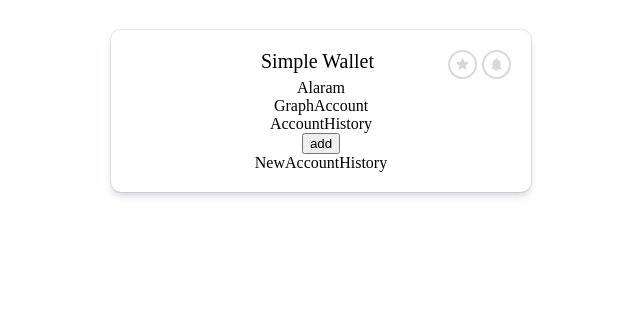
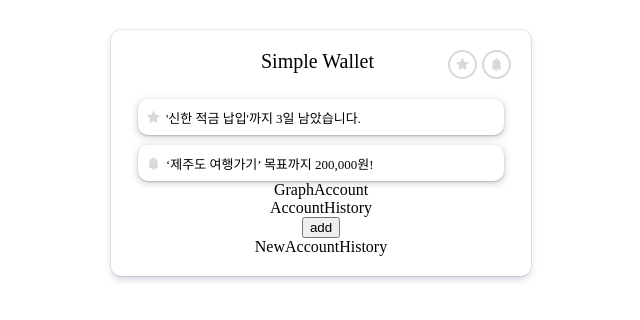
Before and after one commit to 5Suminsss2/Simple-Wallet, a React (Create React App) app: page / in a window 1280 px wide. Shown: the top 320 px of the page, without its empty margins (319-959 px from the left). Built offline with nearby package versions, Linux system fonts and the light colour scheme.

Commit message:
Design: Alaram 컴포넌트 디자인 구성

```diff
--- a/src/components/Alaram.js
+++ b/src/components/Alaram.js
@@ -1,5 +1,41 @@
+import { AiFillStar, AiFillBell } from "react-icons/ai";
+import styled from "styled-components";
+
 function Alaram() {
-    return <div>Alaram</div>;
+  // CSS
+
+  const AlaramContainer = styled.section`
+    margin-top: 10px;
+  `
+  const AlaramItems = styled.div`
+    display: flex;
+    align-items: center;
+    height: 30px;
+    width: 350px;
+    padding: 3px 8px;
+    margin-top: 10px;
+    border-radius: 10px;
+    box-shadow: rgba(60, 64, 67, 0.3) 0px 1px 2px 0px,
+      rgba(60, 64, 67, 0.15) 0px 2px 6px 2px;
+  `;
+
+  const AlarmText = styled.div`
+    margin-left: 5px;
+    font-size: 13px;
+  `
+
+  return (
+    <AlaramContainer>
+      <AlaramItems>
+        <AiFillStar size="15" color="#d9d9d9" />
+        <AlarmText>'신한 적금 납입'까지 3일 남았습니다.</AlarmText>
+      </AlaramItems>
+      <AlaramItems>
+        <AiFillBell size="15" color="#d9d9d9" />
+        <AlarmText>‘제주도 여행가기’ 목표까지 200,000원!</AlarmText>
+      </AlaramItems>
+    </AlaramContainer>
+  );
 }
 
 export default Alaram;
--- a/src/components/Title.js
+++ b/src/components/Title.js
@@ -1,5 +1,4 @@
 import { AiFillStar, AiFillBell } from "react-icons/ai";
-import { TbStar } from "react-icons/tb";
 import styled from "styled-components";
 
 function Title () {
```
